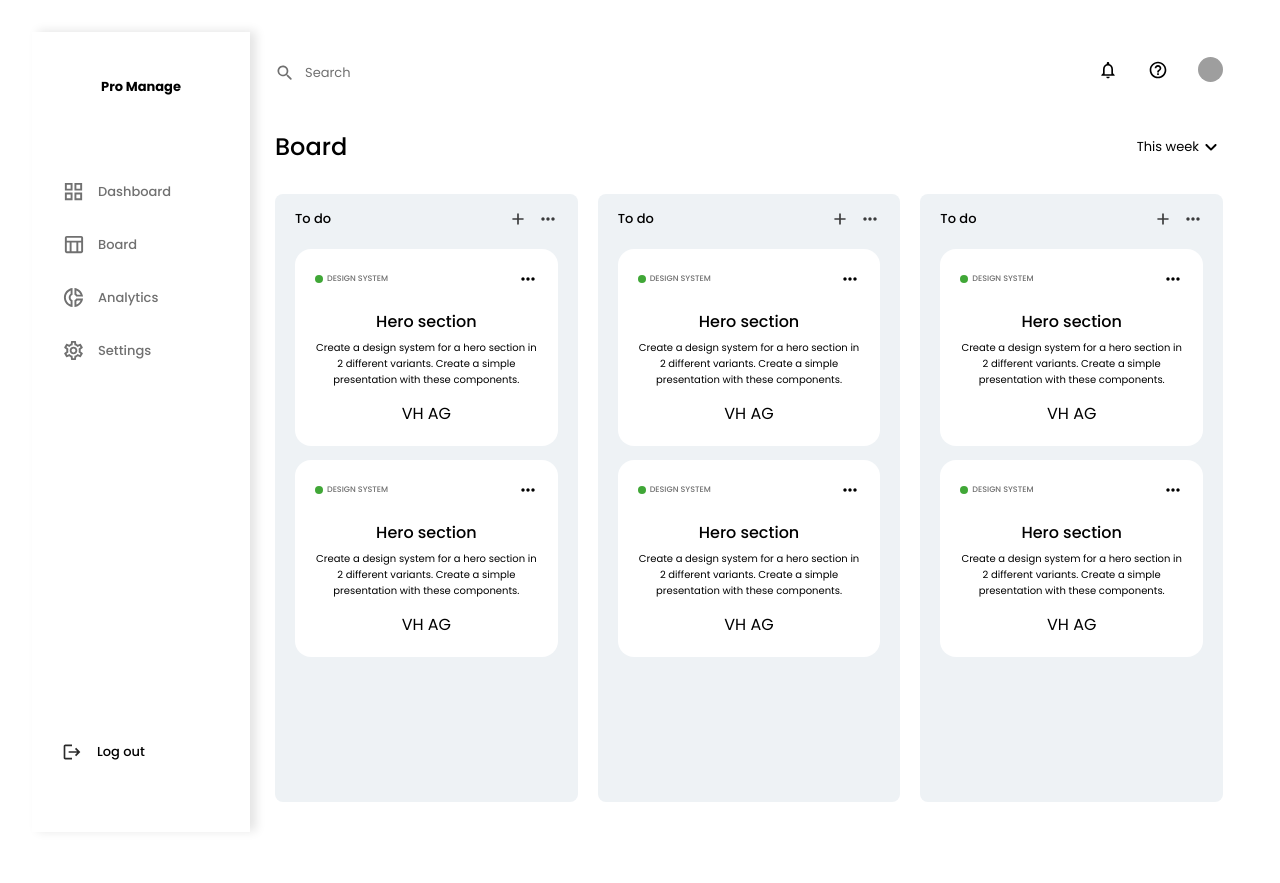
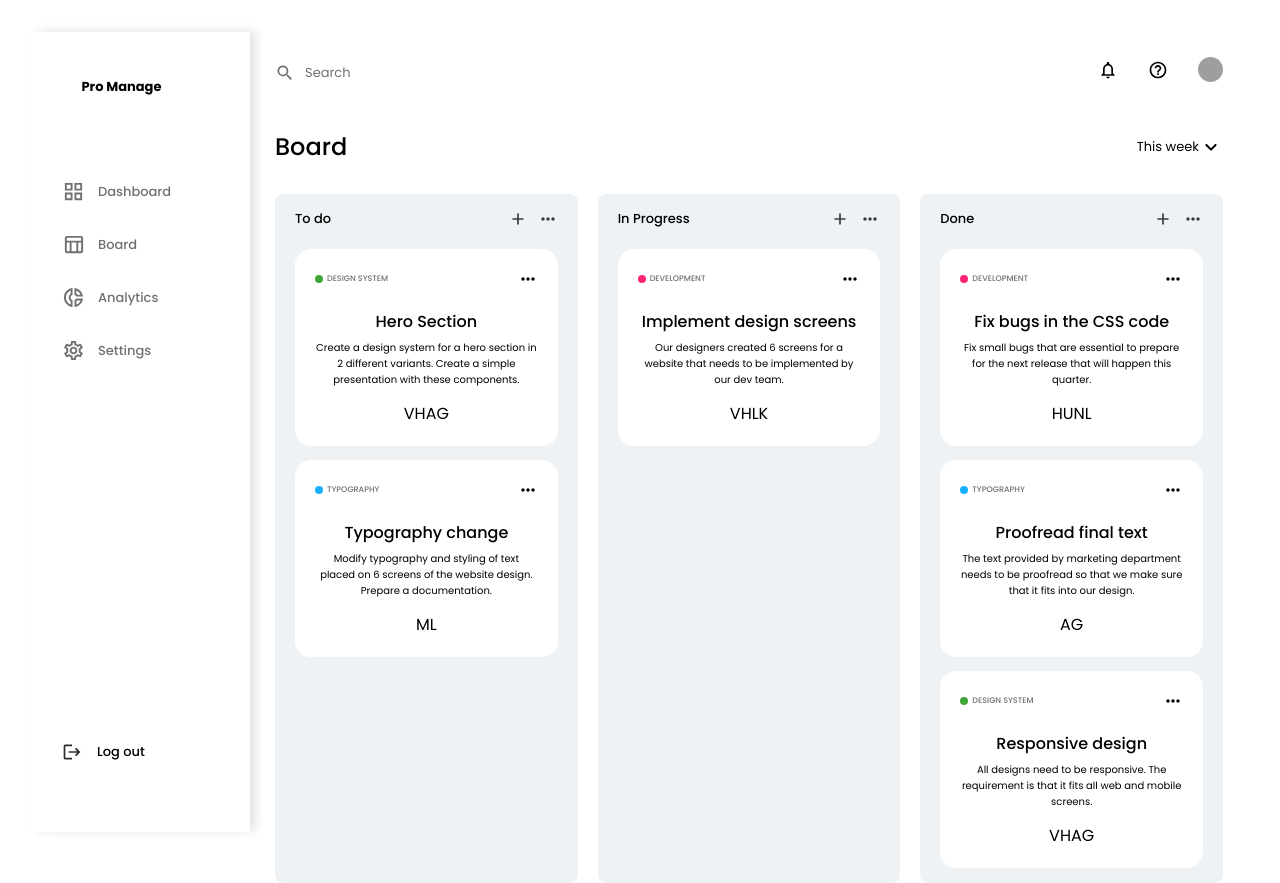
Before and after one commit to mehmeteminavcil/task-board, a React (Vite) app: page / in a window 1280 px wide. Built offline with nearby package versions, Linux system fonts and the light colour scheme; grey boxes are pictures that could not be loaded.

Commit message:
added task component inside Section component dynamically

```diff
--- a/src/App.jsx
+++ b/src/App.jsx
@@ -1,5 +1,4 @@
 import "./App.css";
-import Sidebar from "./components/Sidebar/Sidebar";
 import Home from "./pages/Home/Home";
 
 function App() {
--- a/src/components/Section/Section.jsx
+++ b/src/components/Section/Section.jsx
@@ -1,23 +1,19 @@
 import "./section.scss";
 import AddRoundedIcon from "@mui/icons-material/AddRounded";
 import MoreHorizRoundedIcon from "@mui/icons-material/MoreHorizRounded";
-import Todo from "../Todo/Todo";
-const Section = ({ children }) => {
+const Section = ({ title, children, handleClick }) => {
   return (
     <div className="section">
       <div className="top">
-        <h3 className="title">To do</h3>
+        <h3 className="title">{title}</h3>
 
         <div className="right">
-          <AddRoundedIcon className="icon" />
+          <AddRoundedIcon className="icon" onClick={handleClick} />
           <MoreHorizRoundedIcon className="icon" />
         </div>
       </div>
 
-      <div className="bottom">
-        <Todo />
-        <Todo />
-      </div>
+      <div className="bottom">{children}</div>
     </div>
   );
 };
--- a/src/components/Section/section.scss
+++ b/src/components/Section/section.scss
@@ -3,7 +3,8 @@
     border-radius: 8px;
     padding: 15px 20px;
     width: 100%;
-    height: 76vh;
+    min-height: 78vh;
+
 
 
     .top{
@@ -26,6 +27,7 @@
             font-weight: lighter;
             color: hsla(0, 0%, 0%, 0.756);
             margin-left: 10px;
+            cursor: pointer;
         }
     }
     }
--- a/src/components/Sidebar/Sidebar.jsx
+++ b/src/components/Sidebar/Sidebar.jsx
@@ -7,6 +7,7 @@ import LogoutIcon from "@mui/icons-material/Logout";
 const Sidebar = () => {
   return (
     <div className="sidebar">
+      <div className="sidebarContainer">
         <div className="top">
           <div className="logo">Pro Manage</div>
         </div>
@@ -14,6 +15,7 @@ const Sidebar = () => {
           <ul>
             <li>
               <GridViewOutlinedIcon className="icon" />
+
               <span>Dashboard</span>
             </li>
             <li>
@@ -35,6 +37,7 @@ const Sidebar = () => {
           <span>Log out</span>
         </div>
       </div>
+    </div>
   );
 };
 
--- a/src/components/Sidebar/sidebar.scss
+++ b/src/components/Sidebar/sidebar.scss
@@ -1,30 +1,31 @@
-.sidebar{
+.sidebar {
+  flex: 1;
+
+  box-shadow: 5.64649px -0.806641px 9.67969px rgba(0, 0, 0, 0.11);
+  padding: 0 30px;
+
+  .sidebarContainer {
+    position: fixed;
+       height: 100vh;
     display: flex;
     flex-direction: column;
-    flex: 1;
-    height: 100vh;
-    box-shadow: 5.64649px -0.806641px 9.67969px rgba(0, 0, 0, 0.11);
-    padding: 0 30px;
-.top{
-
+    .top {
       margin-top: 25px;
       margin-bottom: 45px;
-    .logo{
+      .logo {
         font-size: 13px;
         font-weight: 700;
-
       }
     }
-    .center{
-
-        ul{
+    .center {
+      ul {
         list-style: none;
-            li{
+        li {
           margin-bottom: 30px;
           display: flex;
           align-items: center;
 
-                .icon{
+          .icon {
             margin-right: 13px;
             color: #707070;
             font-size: 23px;
@@ -33,7 +34,6 @@
             font-size: 13px;
             font-weight: 500;
             color: #707070;
-
           }
         }
       }
@@ -45,17 +45,17 @@
       display: flex;
       align-items: center;
 
-        .icon{
+      .icon {
         font-size: 20px;
-            color: #000000d5
+        color: #000000d5;
       }
 
-        span{
+      span {
         margin-left: 15px;
         font-weight: 500;
         font-size: 13px;
         color: #000;
       }
     }
-
   }
+}
--- a/src/components/Todo/Todo.jsx
+++ b/src/components/Todo/Todo.jsx
@@ -1,27 +1,24 @@
 import "./todo.scss";
 import MoreHorizRoundedIcon from "@mui/icons-material/MoreHorizRounded";
 
-const Todo = () => {
+const Todo = ({ category, title, text, helper, color }) => {
   return (
     <div className="todo">
       <div className="top">
         <div className="category">
-          <div className="categoryColor"></div>
-          <span className="category">DESIGN SYSTEM</span>
+          <div className={`categoryColor  ${color}`}></div>
+          <span className="categoryText">{category}</span>
         </div>
 
         <MoreHorizRoundedIcon className="icon" />
       </div>
 
       <div className="center">
-        <h2 className="title">Hero section</h2>
-        <p>
-          Create a design system for a hero section in 2 different variants.
-          Create a simple presentation with these components.
-        </p>
+        <h2 className="title">{title}</h2>
+        <p>{text}</p>
       </div>
 
-      <div className="bottom">VH AG</div>
+      <div className="bottom">{helper}</div>
     </div>
   );
 };
--- a/src/components/Todo/todo.scss
+++ b/src/components/Todo/todo.scss
@@ -2,6 +2,7 @@
     padding: 20px;
     background: #fff;
     border-radius: 16px;
+    min-height: 166px;
 
     .top{
         display: flex;
@@ -15,8 +16,14 @@
                 background: #40A737;
                 border-radius: 50%;
                 margin-right: 4px;
+                &.red{
+                    background: #FF2473;
+                }
+                &.blue{
+                    background: #18B0FF;
+                }
             }
-            .category {
+            .categoryText {
                 font-size: 8px;
                 font-weight: 500;
                 color: #707070;
--- /dev/null
+++ b/src/data.js
@@ -0,0 +1,76 @@
+export const boards = [
+  {
+    id: crypto.randomUUID(),
+    title: "To do",
+    status: "todo",
+  },
+  {
+    id: crypto.randomUUID(),
+    title: "In Progress",
+    status: "progress",
+  },
+  {
+    id: crypto.randomUUID(),
+    title: "Done",
+    status: "done",
+  },
+];
+
+export const tasks = [
+  {
+    id: crypto.randomUUID(),
+    status: "todo",
+    category: "DESIGN SYSTEM",
+    title: "Hero Section",
+    text: "Create a design system for a hero section in 2 different variants. Create a simple presentation with these components.",
+    color: "green",
+    helper: ["VH", "AG"],
+  },
+  {
+    id: crypto.randomUUID(),
+    status: "todo",
+    category: "TYPOGRAPHY",
+    title: "Typography change",
+    text: "Modify typography and styling of text placed on 6 screens of the website design. Prepare a documentation.",
+    color: "blue",
+    helper: ["ML"],
+  },
+
+  {
+    id: crypto.randomUUID(),
+    status: "progress",
+    category: "DEVELOPMENT",
+    title: "Implement design screens",
+    text: "Our designers created 6 screens for a website that needs to be implemented by our dev team.",
+    color: "red",
+    helper: ["VH", "LK"],
+  },
+  {
+    id: crypto.randomUUID(),
+    status: "done",
+    category: "DEVELOPMENT",
+    title: "Fix bugs in the CSS code",
+    text: "Fix small bugs that are essential to prepare for the next release that will happen this quarter.",
+    color: "red",
+    helper: ["HU", "NL"],
+  },
+  {
+    id: crypto.randomUUID(),
+    status: "done",
+    category: "TYPOGRAPHY",
+    title: "Proofread final text",
+    text: "The text provided by marketing department needs to be proofread so that we make sure that it fits into our design.",
+    color: "blue",
+    helper: ["AG"],
+  },
+  {
+    id: crypto.randomUUID(),
+    status: "done",
+    category: "DESIGN SYSTEM",
+    title: "Responsive design",
+    text: "All designs need to be responsive. The requirement is that it fits all web and mobile screens.",
+    color: "green",
+    helper: ["VH", "AG"],
+  },
+  ,
+];
--- a/src/pages/Home/Home.jsx
+++ b/src/pages/Home/Home.jsx
@@ -2,9 +2,16 @@ import Navbar from "../../components/Navbar/Navbar";
 import Section from "../../components/Section/Section";
 import Sidebar from "../../components/Sidebar/Sidebar";
 import Todo from "../../components/Todo/Todo";
+
 import "./home.scss";
 import KeyboardArrowDownRoundedIcon from "@mui/icons-material/KeyboardArrowDownRounded";
+
+import { boards, tasks } from "../../data";
+
 const Home = () => {
+  function newTask() {
+    console.log("calisti");
+  }
   return (
     <div className="home">
       <Sidebar />
@@ -19,9 +26,27 @@ const Home = () => {
         </div>
 
         <div className="homeMain">
-          <Section />
-          <Section />
-          <Section />
+          {boards.map((board) => (
+            <Section
+              handleClick={() => newTask()}
+              key={board.id}
+              title={board.title}
+              children={tasks.map((task) => {
+                if (board.status === task.status) {
+                  return (
+                    <Todo
+                      key={task.id}
+                      category={task.category}
+                      title={task.title}
+                      text={task.text}
+                      helper={task.helper}
+                      color={task.color}
+                    />
+                  );
+                }
+              })}
+            />
+          ))}
         </div>
       </div>
     </div>
--- a/src/pages/Home/home.scss
+++ b/src/pages/Home/home.scss
@@ -1,5 +1,6 @@
 .home {
   display: flex;
+  height: 100vh;
 
   .homeContainer {
     flex: 6;
```
Lines whose indentation alone changed are shown as unchanged.
